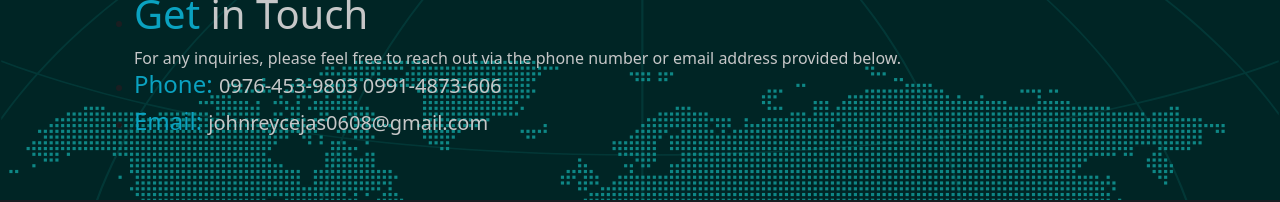
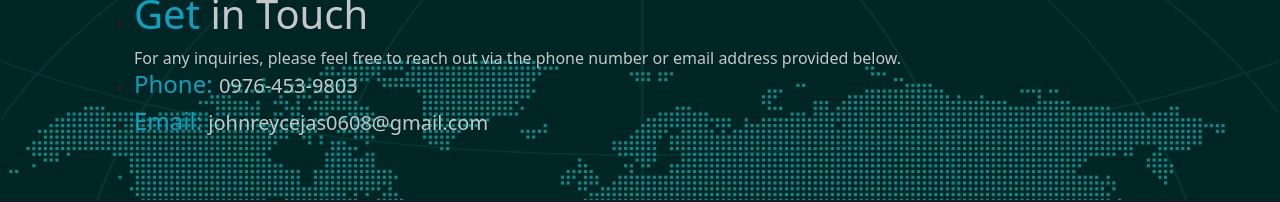
Before and after one commit to Rexia0608/updatePortfio, a React (Vite) app: page / in a window 1280 px wide. Shown: the part 2572-2774 px from the top of the page. Built offline with nearby package versions, Linux system fonts and the light colour scheme.

Commit message:
updated one

```diff
--- a/src/components/SectionContact.jsx
+++ b/src/components/SectionContact.jsx
@@ -16,7 +16,6 @@ const SectionContact = () => {
                         <h6 className="text-light fs-5">
                                 <span className="text-info fs-4">Phone: </span>
                                 0976-453-9803
-                                0991-4873-606
                         </h6>
                     </li>
                     <li key="contact-email">
```
